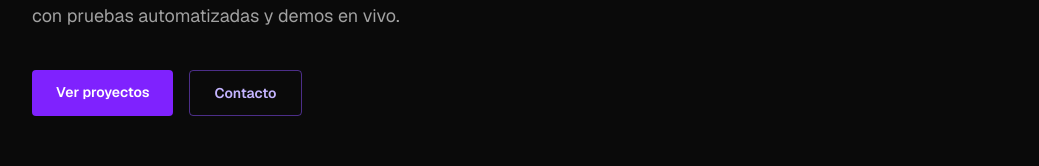
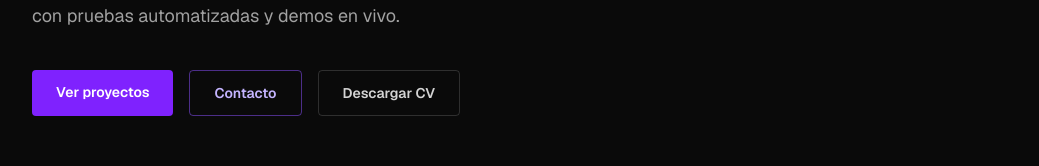
Before and after one commit to coderblockch/portfolio, a Next.js app: page / in a window 1280 px wide. Shown: the part 463-629 px from the top of the page, without its empty margins (120-1159 px from the left). Built offline with nearby package versions, Linux system fonts and the light colour scheme; no server answers.

Commit message:
Add resume PDF and enable CV download button

```diff
--- a/app/components/Hero.tsx
+++ b/app/components/Hero.tsx
@@ -1,6 +1,6 @@
 // Set to true once public/cv.pdf is added, so the "Descargar CV" button
 // never points to a missing file on the live site.
-const SHOW_CV_BUTTON = false;
+const SHOW_CV_BUTTON = true;
 
 export default function Hero() {
   return (
```
Also changed, not shown: 1 other file (tests, documents, lock files or other folders).
